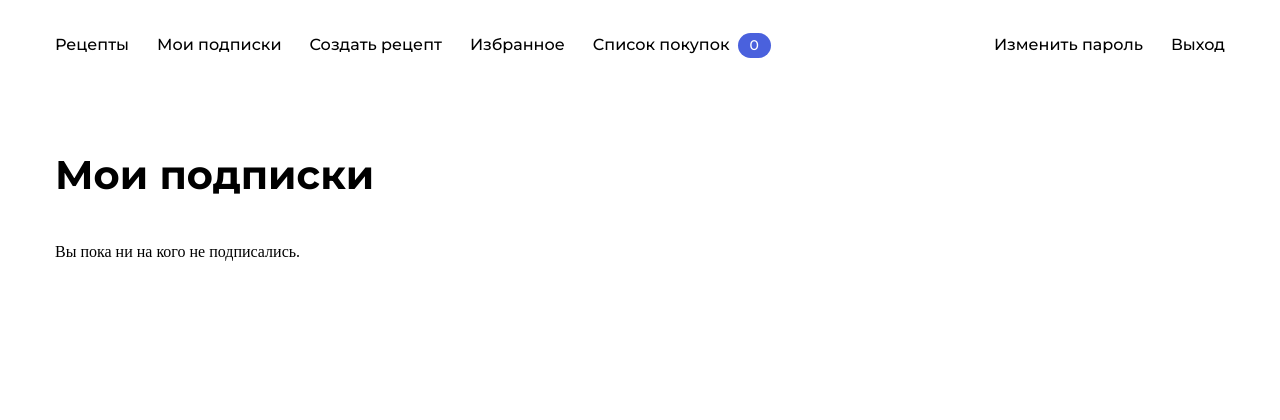
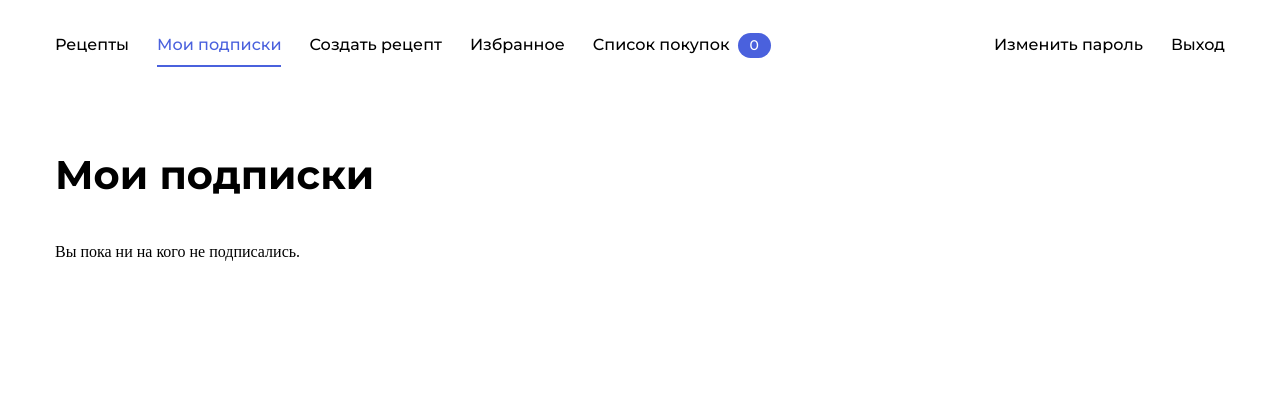
Before and after one commit to TheZavitaev/Foodgram, a Django app: a page that uses recipes/templates/recipes/includes/nav.html in a window 1280 px wide. Shown: the top 420 px of the page. Run offline with Django 3.2, Linux system fonts and the light colour scheme; the visitor is signed in with stand-in values (Sample User, id 1); data comes from the database, SQL or seed files in the repository; data that the repository does not hold is empty; some libraries are stand-ins or nearby versions.

Commit message:
Исправления после второго ревью в части фронтенда

```diff
--- a/foodgram/settings.py
+++ b/foodgram/settings.py
@@ -3,7 +3,7 @@ from pathlib import Path
 
 BASE_DIR = Path(__file__).resolve().parent.parent
 
-DEBUG = False  # переключаем в True для локальной разработки.
+DEBUG = True  # переключаем в True для локальной разработки.
 
 if not DEBUG:
     SECRET_KEY = os.environ.get('SECRET_KEY')
--- a/foodgram/urls.py
+++ b/foodgram/urls.py
@@ -20,10 +20,12 @@ urlpatterns = [
 
     path('favorites', add_favorites, name='add_favorites'),
     path('<str:username>/favorites/', favorites, name='favorite'),
-    path('favorites/<int:recipe_id>', remove_favorites, name='remove_favorites'),
+    path('favorites/<int:recipe_id>',
+         remove_favorites, name='remove_favorites'),
 
     path('subscriptions', subscribe, name='subscribe'),
-    path('<str:username>/subscriptions/', my_subscriptions, name='my_subscriptions'),
+    path('<str:username>/subscriptions/',
+         my_subscriptions, name='my_subscriptions'),
     path('subscriptions/<int:author_id>', unsubscribe, name='unsubscribe'),
 ]
 
--- a/recipes/templates/recipes/includes/nav.html
+++ b/recipes/templates/recipes/includes/nav.html
@@ -4,26 +4,32 @@
         <div class="nav__container container">
         {% if user.is_authenticated %}
             <ul class="nav__items list">
-                <li class="nav__item {% if index %}nav__item_active{% endif %}"><a href="{% url 'index' %}" class="nav__link link">Рецепты</a></li>
-                <li class="nav__item {% if follow %}nav__item_active{% endif %}"><a href="{% url 'my_subscriptions' user.username %}" class="nav__link link">Мои подписки</a></li>
-                <li class="nav__item {% if new_recipe %}nav__item_active{% endif %}"><a href="{% url 'new_recipe' %}" class="nav__link link">Создать рецепт</a></li>
-                <li class="nav__item {% if favorite %}nav__item_active{% endif %}"><a href="{% url 'favorite' user.username %}" class="nav__link link">Избранное</a></li>
-                <li class="nav__item {% if cart_list %}nav__item_active{% endif %}"><a href="{% url 'purchases' %}" class="nav__link link">Список покупок</a> <span class="badge badge_style_blue nav__badge" id="counter">{{ user.id|purchase_list|length }}</span></li>
+                {% url 'index' as url %}
+                <li class="nav__item {% if request.path == url %} nav__item_active{% endif %}"><a href="{% url 'index' %}" class="nav__link link">Рецепты</a></li>
+                {% url 'my_subscriptions' user.username as url %}
+                <li class="nav__item {% if request.path == url %} nav__item_active{% endif %}"><a href="{% url 'my_subscriptions' user.username %}" class="nav__link link">Мои подписки</a></li>
+                {% url 'new_recipe' as url %}
+                <li class="nav__item {% if request.path == url %} nav__item_active{% endif %}"><a href="{% url 'new_recipe' %}" class="nav__link link">Создать рецепт</a></li>
+                {% url 'favorite' user.username as url %}
+                <li class="nav__item {% if request.path == url %} nav__item_active{% endif %}"><a href="{% url 'favorite' user.username %}" class="nav__link link">Избранное</a></li>
+                {% url 'purchases' as url %}
+                <li class="nav__item {% if request.path == url %} nav__item_active{% endif %}"><a href="{% url 'purchases' %}" class="nav__link link">Список покупок</a> <span class="badge badge_style_blue nav__badge" id="counter">{{ user.id|purchase_list|length }}</span></li>
         {% else %}
-                <li class="nav__item {% if current_page == 'index' %}nav__item_active {% else %}nav__item_disabled{% endif %}"><a href="{% url 'index' %}" class="nav__link link">Рецепты</a></li>
-{#                <li class="nav__item {% if current_page == 'purchases' %}nav__item_active {% else %}nav__item_disabled{% endif %}"><a href="{% url 'purchases' %}" class="nav__link link">Список покупок</a><span class="badge badge_style_blue nav__badge" id="counter">{{ user.id|purchase_list|length }}</span></li>#}
+                {% url 'index' as url %}
+                <li class="nav__item {% if request.path == url %}nav__item_active {% else %}nav__item_disabled{% endif %}"><a href="{% url 'index' %}" class="nav__link link">Рецепты</a></li>
         {% endif %}
             </ul>
 
             <ul class="nav__items list">
+
             {% if user.is_authenticated %}
-                <li class="nav__item {% if password_change %}nav__item_active{% endif %}"><a href="{% url 'index' %}"><a href="{% url 'password_change' %}" class="nav__link link">Изменить пароль</a></a></li>
+                <li class="nav__item"><a href="{% url 'password_change' %}"><a href="{% url 'password_change' %}" class="nav__link link">Изменить пароль</a></a></li>
                 <li class="nav__item"><a href="{% url 'logout' %}" class="nav__link link">Выход</a></li>
-        {% else %}
-                <li class="nav__item {% if login %}nav__item_active{% endif %}"><a href="{% url 'index' %}"><a href="{% url 'login' %}" class="nav__link link">Войти</a></a></li>
+            {% else %}
+                <li class="nav__item "><a href="{% url 'login' %}"><a href="{% url 'login' %}" class="nav__link link">Войти</a></a></li>
                 <li class="nav__item"><a href="{% url 'signup' %}" class="button button_style_blue">Создать аккаунт</a></li>
             </ul>
-        {% endif %}
+            {% endif %}
 
         </div>
     </nav>
--- a/recipes/templates/recipes/subscription_list.html
+++ b/recipes/templates/recipes/subscription_list.html
@@ -42,9 +42,11 @@
                 {% endif %}
                 </ul>
             </div>
+
             <div class="card-user__footer">
-                <button class="button button_style_light-blue button_size_auto" name="subscribe">Отписаться от автора</button>
+                <button class="button button_style_light-blue button_size_auto" name="subscribe">Отписаться</button>
             </div>
+
         </div>
         {% empty %}
             <p>Вы пока ни на кого не подписались.</p>
--- a/recipes/urls.py
+++ b/recipes/urls.py
@@ -16,8 +16,6 @@ urlpatterns = [
 
     path('purchases', PurchaseView.as_view(), name='purchases'),
     path('purchases/<int:recipe_id>', delete_purchase, name='delete_purchase'),
-    # path('purchases/download_pdf/',
-    #      download_shop_list, name='download_shop_list'),
     path('purchases/download_txt/',
          download_shop_list_txt, name='download_shop_list_txt'),
 
--- a/recipes/views.py
+++ b/recipes/views.py
@@ -182,7 +182,7 @@ def delete_purchase(request, recipe_id):
     recipe = get_object_or_404(Recipe, id=recipe_id)
     purchase = Purchase.purchase.get(user=request.user)
     purchase.recipes.remove(recipe)
-    return redirect('purchases')
+    return JsonResponse({'success': True})
 
 
 @login_required()
```
Also changed, not shown: recipes/forms.py (+54 -2 lines), recipes/templates/recipes/recipes_list.html (+6 -4 lines).
